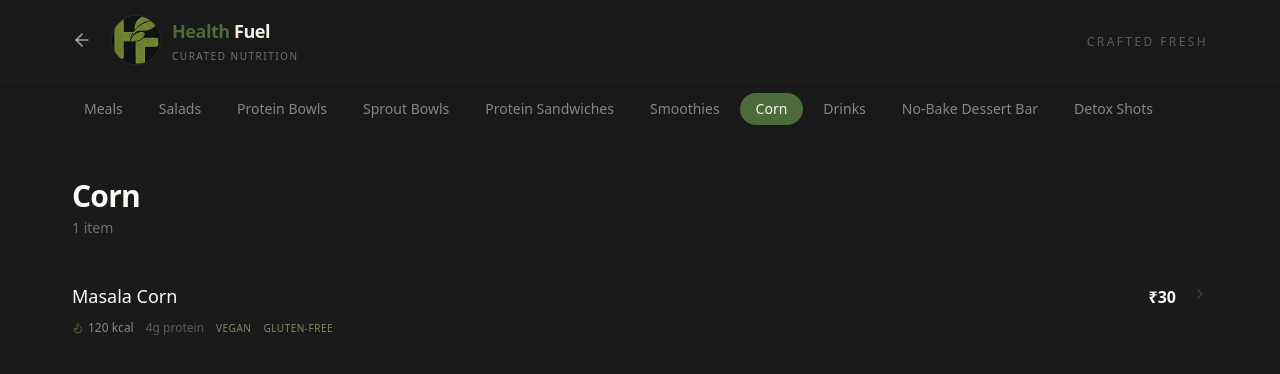
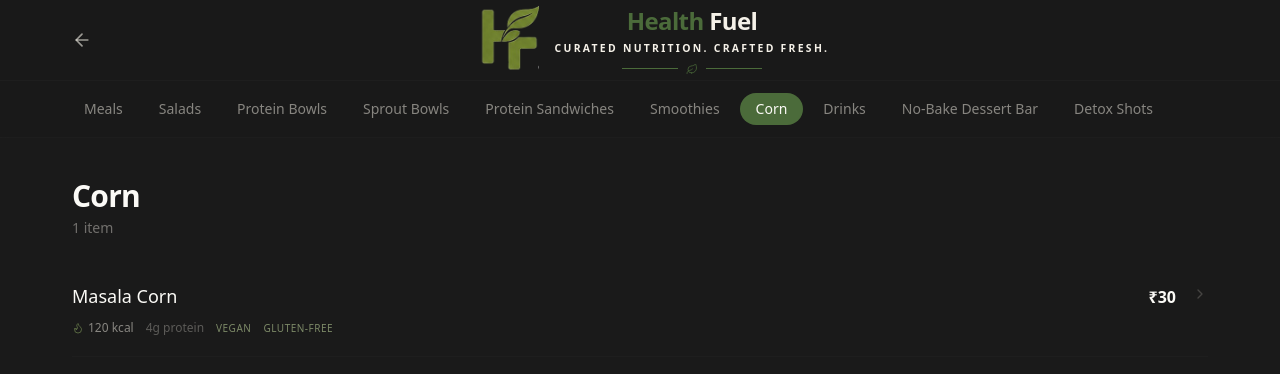
Before and after one commit to AutopilotAi13/QR---HealthFuel, a React (Vite) app: page /menu/corn in a window 1280 px wide. Shown: the top 374 px of the page. Built offline with nearby package versions, Linux system fonts and the light colour scheme; a web font is replaced by a local one.

Commit message:
Updated Header.tsx

```diff
--- a/src/components/Header.tsx
+++ b/src/components/Header.tsx
@@ -1,6 +1,6 @@
 import { Link } from 'react-router-dom';
-import { ArrowLeft } from 'lucide-react';
-import { BRAND } from '@/types/menu';
+import { ArrowLeft, Leaf } from 'lucide-react';
+import monogram from '@/assets/HF_Monogram.png';
 
 interface HeaderProps {
   showBack?: boolean;
@@ -10,39 +10,37 @@
   return (
     <header className="sticky top-0 z-40 bg-charcoal-800/95 backdrop-blur-sm border-b border-charcoal-700/40">
       <div className="max-w-content mx-auto px-4 sm:px-6 lg:px-8">
-        <div className="flex items-center justify-between h-16 sm:h-20">
-          <div className="flex items-center gap-3">
+        <div className="flex items-center h-16 sm:h-20">
           {showBack && (
             <Link
               to="/menu"
-                className="flex items-center justify-center w-9 h-9 -ml-2 text-cream-100/60 hover:text-avocado-400 transition-colors"
+              className="flex items-center justify-center w-9 h-9 -ml-2 text-cream-100/60 hover:text-avocado-400 transition-colors flex-shrink-0"
               aria-label="Back to menu"
             >
               <ArrowLeft className="w-5 h-5" />
             </Link>
           )}
-            <Link to="/menu" className="flex items-center gap-3 group">
+          <Link to="/menu" className="flex items-center gap-2.5 sm:gap-4 group mx-auto">
             <img
-                src={BRAND.logoUrl}
-                alt="Health Fuel"
-                className="w-10 h-10 sm:w-12 sm:h-12 rounded-full object-cover ring-1 ring-avocado-500/20"
+              src={monogram}
+              alt="Health Fuel monogram"
+              className="w-[44px] sm:w-[60px] h-auto flex-shrink-0 object-contain"
             />
-              <div className="flex flex-col">
-                <span className="font-bold text-base sm:text-lg tracking-tight leading-none">
+            <div className="min-w-0 text-center">
+              <span className="font-bold text-lg sm:text-2xl tracking-tight leading-none whitespace-nowrap">
                 <span className="text-avocado-500">Health</span>{' '}
                 <span className="text-cream-100">Fuel</span>
               </span>
-                <span className="text-cream-100/40 text-2xs sm:text-[0.625rem] font-medium tracking-[0.15em] uppercase mt-1">
-                  Curated Nutrition
-                </span>
+              <p className="text-cream-100 text-[0.5rem] sm:text-[0.65rem] font-semibold tracking-[0.18em] sm:tracking-[0.22em] uppercase mt-1 whitespace-nowrap">
+                Curated Nutrition. Crafted Fresh.
+              </p>
+              <div className="flex items-center justify-center gap-2 mt-1.5">
+                <span className="h-px w-8 sm:w-14 bg-avocado-500" />
+                <Leaf className="w-2.5 h-2.5 sm:w-3 sm:h-3 text-avocado-500" strokeWidth={1.5} />
+                <span className="h-px w-8 sm:w-14 bg-avocado-500" />
+              </div>
             </div>
           </Link>
-          </div>
-          <div className="hidden sm:block">
-            <span className="text-cream-100/30 text-xs font-medium tracking-[0.2em] uppercase">
-              Crafted Fresh
-            </span>
-          </div>
         </div>
       </div>
     </header>
--- a/src/pages/MenuPage.tsx
+++ b/src/pages/MenuPage.tsx
@@ -1,5 +1,7 @@
 import { useEffect, useMemo, useState } from 'react';
 import { Link } from 'react-router-dom';
+import { Leaf } from 'lucide-react';
+import monogram from '@/assets/HF_Monogram.png';
 import SearchBar from '@/components/SearchBar';
 import CategoryNav from '@/components/CategoryNav';
 import MenuItemRow from '@/components/MenuItemRow';
@@ -71,21 +73,26 @@
     <div className="min-h-screen">
       {/* Hero */}
       <section className="max-w-content mx-auto px-4 sm:px-6 lg:px-8 pt-8 sm:pt-12 pb-6 animate-fade-in">
-        <div className="flex flex-col items-center text-center">
-          <div className="flex items-center justify-center gap-2.5 sm:gap-3">
-            <img
-              src={BRAND.logoUrl}
-              alt="Health Fuel monogram"
-              className="w-16 h-16 sm:w-22 sm:h-22 object-contain"
-            />
-            <h1 className="text-2xl sm:text-3xl lg:text-4xl font-bold tracking-tight">
+        <div className="flex items-center justify-center gap-3 sm:gap-5">
+          <img
+            src={monogram}
+            alt="Health Fuel monogram"
+            className="w-[76px] sm:w-[120px] h-auto flex-shrink-0 object-contain"
+          />
+          <div className="min-w-0 text-center">
+            <h1 className="text-[2rem] sm:text-4xl lg:text-5xl font-bold leading-none tracking-tight whitespace-nowrap">
               <span className="text-avocado-500">Health</span>{' '}
               <span className="text-cream-100">Fuel</span>
             </h1>
+            <p className="text-cream-100 text-[0.55rem] sm:text-xs lg:text-sm font-semibold tracking-[0.16em] sm:tracking-[0.22em] uppercase mt-2 whitespace-nowrap">
+              {BRAND.tagline}
+            </p>
+            <div className="flex items-center justify-center gap-2.5 sm:gap-3 mt-3 sm:mt-4">
+              <span className="h-px w-12 sm:w-20 bg-avocado-500" />
+              <Leaf className="w-3.5 h-3.5 sm:w-4 sm:h-4 text-avocado-500" strokeWidth={1.5} />
+              <span className="h-px w-12 sm:w-20 bg-avocado-500" />
+            </div>
           </div>
-          <p className="text-cream-100/50 text-xs sm:text-sm font-semibold tracking-[0.25em] uppercase mt-2">
-            {BRAND.tagline}
-          </p>
         </div>
       </section>
 
```
Also changed, not shown: src/assets/HF_Monogram.png (added). Lines whose indentation alone changed are shown as unchanged.
